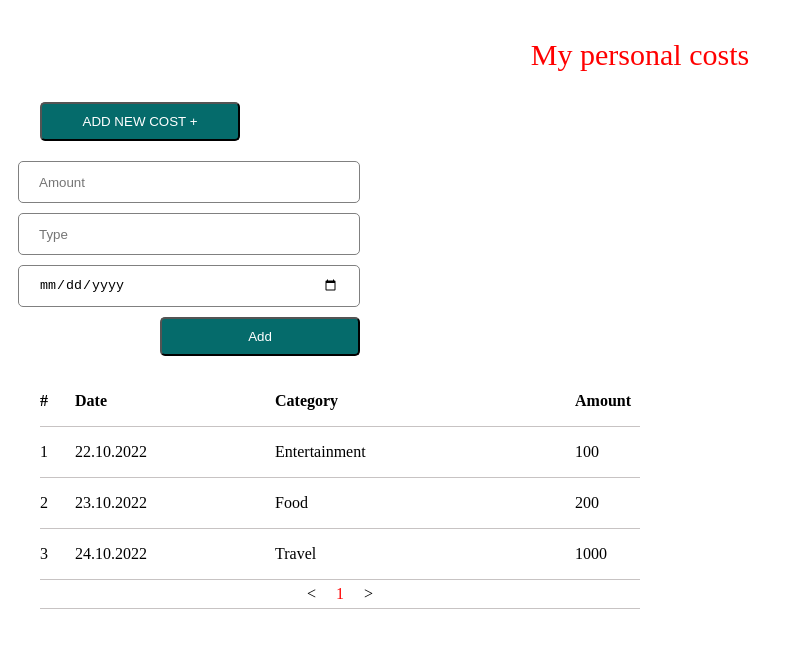
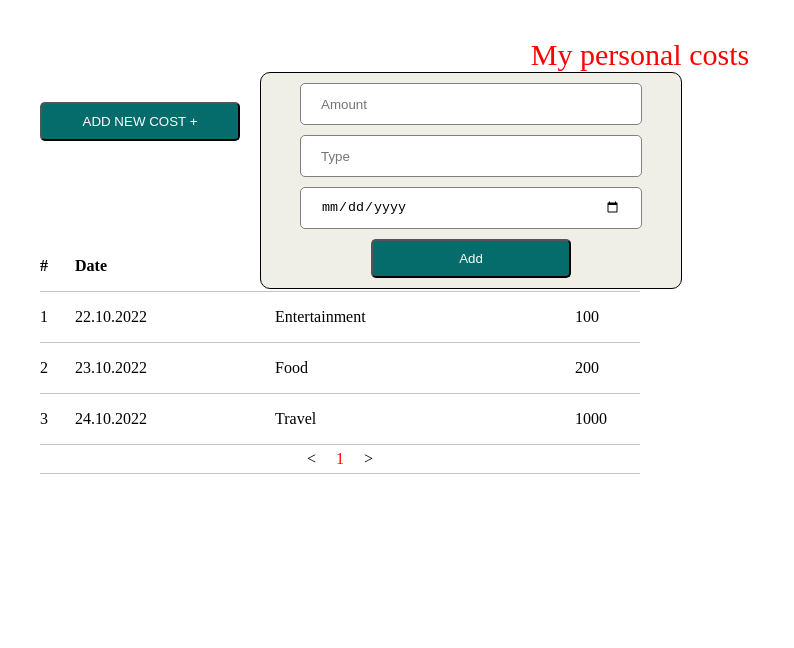
Before and after one commit to lena-karen/VueCostsProject, a Vue app: page / in a window 1280 px wide. Both pictures are taken after a click on the button "ADD NEW COST +". Shown: the top 648 px of the page, without its empty margins (0-794 px from the left). Built offline with nearby package versions, Linux system fonts and the light colour scheme.

Commit message:
addform position changed

```diff
--- a/src/App.vue
+++ b/src/App.vue
@@ -3,7 +3,7 @@
     <header>
       <p class="header-title">My personal costs</p>
     </header>
-    <main>
+    <main class="main">
       <button class="add-btn" @click="showForm = !showForm">ADD NEW COST  +</button>
       <AddCostForm @addCost = "addCost" v-if = "showForm"></AddCostForm>
       <PaymentsTable :items="costsList" />
@@ -78,6 +78,9 @@ export default {
   margin: 0;
   padding: 0;
 }
+.main {
+  position: relative;
+}
 .wrapper {
   max-width: 1200px;
   display: flex;
--- a/src/components/AddCostForm.vue
+++ b/src/components/AddCostForm.vue
@@ -37,14 +37,23 @@
 
 <style>
     .wrapper-form {
-        width: 300px;
+        width: 400px;
         display: flex;
         flex-direction: column;
-        align-items: flex-end;
+        justify-content: center;
+        align-items: center;
         margin: 20px;
+        padding: 10px;
+        position: absolute;
+        top: -50px;
+        left: 200px;
+        border: 1px solid black;
+        border-radius: 10px;
+        background-color: rgb(239, 239, 232);
+
     }
     .wrapper-form input {
-        width: 100%;
+        width: 300px;
         height: 30px;
         outline: none;
         border: 1px solid grey;
--- a/src/components/Pagination.vue
+++ b/src/components/Pagination.vue
@@ -15,7 +15,7 @@
         data() {
             return {
               //  pagesArray: [1],
-                itemsPerPage: 3,
+                itemsPerPage: 5,
                 clickedPage: 1
             }
         },
--- a/src/components/PaymentsTable.vue
+++ b/src/components/PaymentsTable.vue
@@ -28,7 +28,7 @@ import Pagination from './Pagination'
         data() {
             return {
                 page: 1,
-                quantityOnPage: 3
+                quantityOnPage: 5
             }
         },
         computed: {
@@ -66,6 +66,7 @@ import Pagination from './Pagination'
         display: flex;
         flex-direction: column;
         width: 50%;
+        margin-top: 100px;
     }
     .table-row {
         display: flex;
--- a/src/main.js
+++ b/src/main.js
@@ -1,7 +1,8 @@
 import Vue from 'vue'
 import App from './App.vue'
-
+import store from './store'
 
 new Vue({
+  store,
   render: function (h) { return h(App) },
 }).$mount('#app')
--- /dev/null
+++ b/src/store/index.js
@@ -0,0 +1,12 @@
+import Vue from "vue"
+import Vuex from 'vuex'
+
+Vue.use(Vuex)
+
+export default new Vuex.Store({
+    actions: {},
+    mutations: {},
+    state: {},
+    getters: {},
+    modules: {}
+})
```
